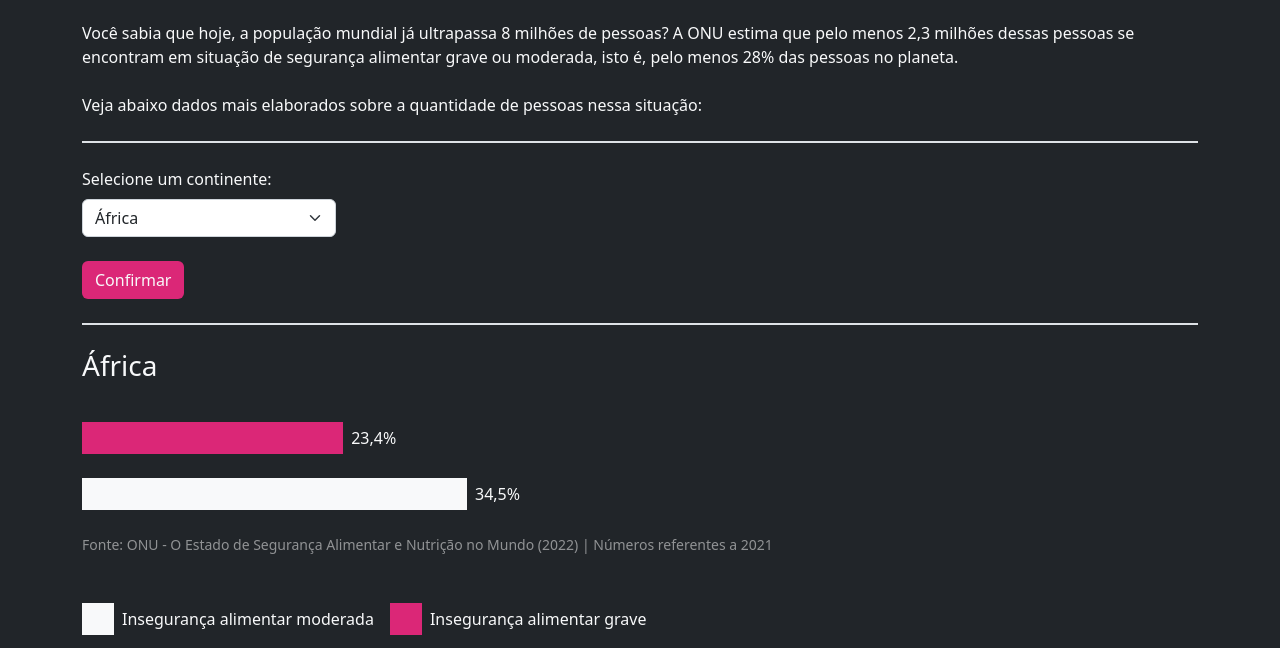
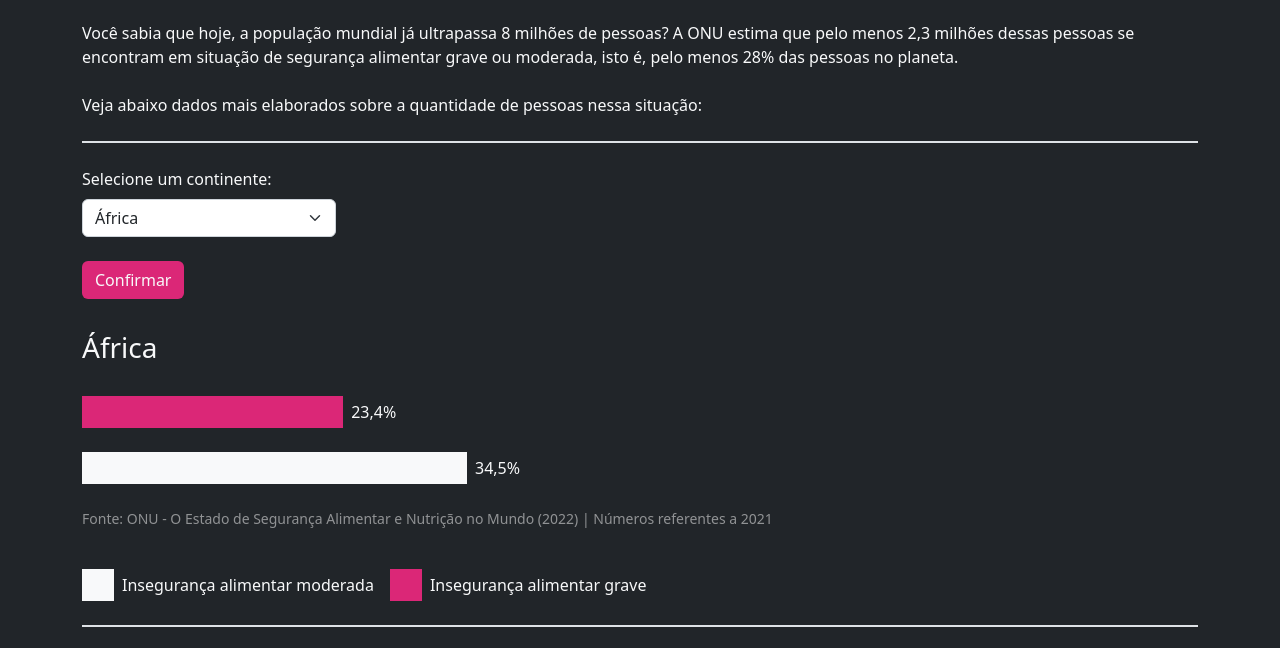
Before and after one commit to AmorimMG/Global-Solution, a plain HTML site: page dados.html in a window 1280 px wide. Shown: the part 122-770 px from the top of the page. Drawn offline with nearby package versions, Linux system fonts and the light colour scheme.

Commit message:
Refatorei estilo dados.html

```diff
--- a/dados.html
+++ b/dados.html
@@ -36,7 +36,7 @@
     <h2>Insegurança alimentar mundial</h2>
     <p class="mt-4">Você sabia que hoje, a população mundial já ultrapassa 8 milhões de pessoas? A ONU estima que pelo menos 2,3 milhões dessas pessoas se encontram em situação de segurança alimentar grave ou moderada, isto é, pelo menos 28% das pessoas no planeta.</p>
     <p class="mt-4">Veja abaixo dados mais elaborados sobre a quantidade de pessoas nessa situação:</p>
-    <form action="" class="mt-4 border-top border-2 py-4" onsubmit="handleSubmit(event)">
+    <form action="" class="mt-4 border-top  border-2 pt-4" onsubmit="handleSubmit(event)">
       <div>
         <label for="continent-select" class="mb-2 form-label"> Selecione um continente:</label>
         <select id="continent-select" class="form-select w-auto mb-4" aria-label="Select a continent">
@@ -52,7 +52,7 @@
       <button type="submit" class="btn btn-pink text-light">Confirmar</button>
     </form>
 
-    <div id="continent-data-container" class="border-top border-2 py-4 continent-data-container">
+    <div id="continent-data-container" class="border-bottom border-2 py-4 mt-2 mb-4 continent-data-container">
       <h3>África</h3>
       <ul class="continent-data">
         <li>
--- a/styles/dados.css
+++ b/styles/dados.css
@@ -14,7 +14,7 @@
 .continent-data-container {
   display: flex;
   flex-direction: column;
-  gap: 2rem;
+  gap: 1.5rem;
 }
 
 .continent-data {
```
